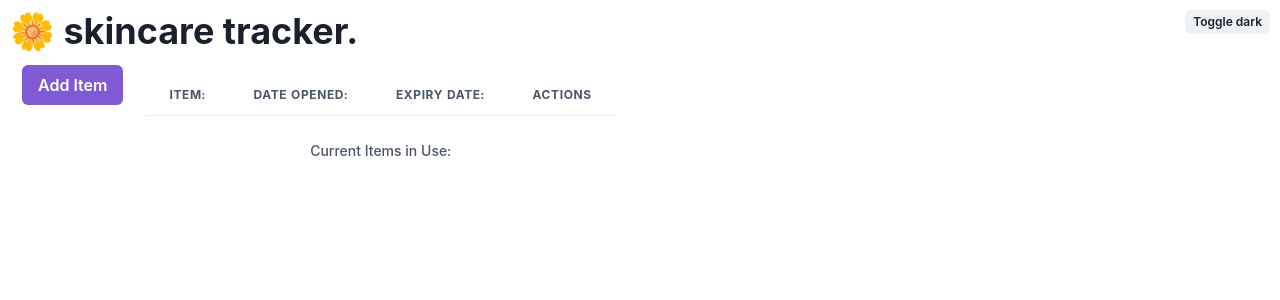
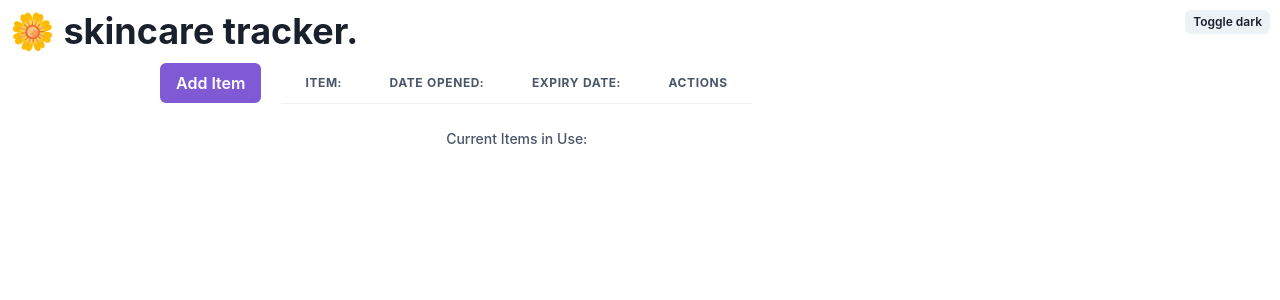
Before and after one commit to vvynz/skincare-tracker, a React (Create React App) app: page / in a window 1280 px wide. Shown: the top 300 px of the page. Built offline with nearby package versions, Linux system fonts and the light colour scheme.

Commit message:
Update styling for table alignment

```diff
--- a/src/Components/ItemForm.jsx
+++ b/src/Components/ItemForm.jsx
@@ -117,7 +117,7 @@ export default function ProductForm() {
               <form onSubmit={handleSubmit}>
                 <FormControl className="product-form">
                   {submitted ? (
-                    <Alert status="success">
+                    <Alert className="success_msg" status="success">
                       <AlertIcon />
                       Sucess! Item has been added!
                     </Alert>
--- a/src/Styles/ItemForm.scss
+++ b/src/Styles/ItemForm.scss
@@ -1,8 +1,9 @@
 .form-container {
-  border: 1px solid white;
-  // margin: auto 0;
+  // border: 1px solid white;
+  margin: 0 auto;
   display: flex;
-  // justify-content: space-between;
+  // should update with media queries
+  max-width: 1000px;
 }
 
 .product-form {
@@ -23,11 +24,16 @@
 }
 
 .table_container {
-  border: 1px solid white;
+  // border: 1px solid white;
   display: block;
-  margin: 10px 20px;
+  margin: 0px 20px;
 }
 
 .side-nav {
-  border: 1px solid white;
+  // border: 1px solid white;
 }
+
+.success_msg {
+  // animation:
+  animation-duration: 5s;
+}
```
